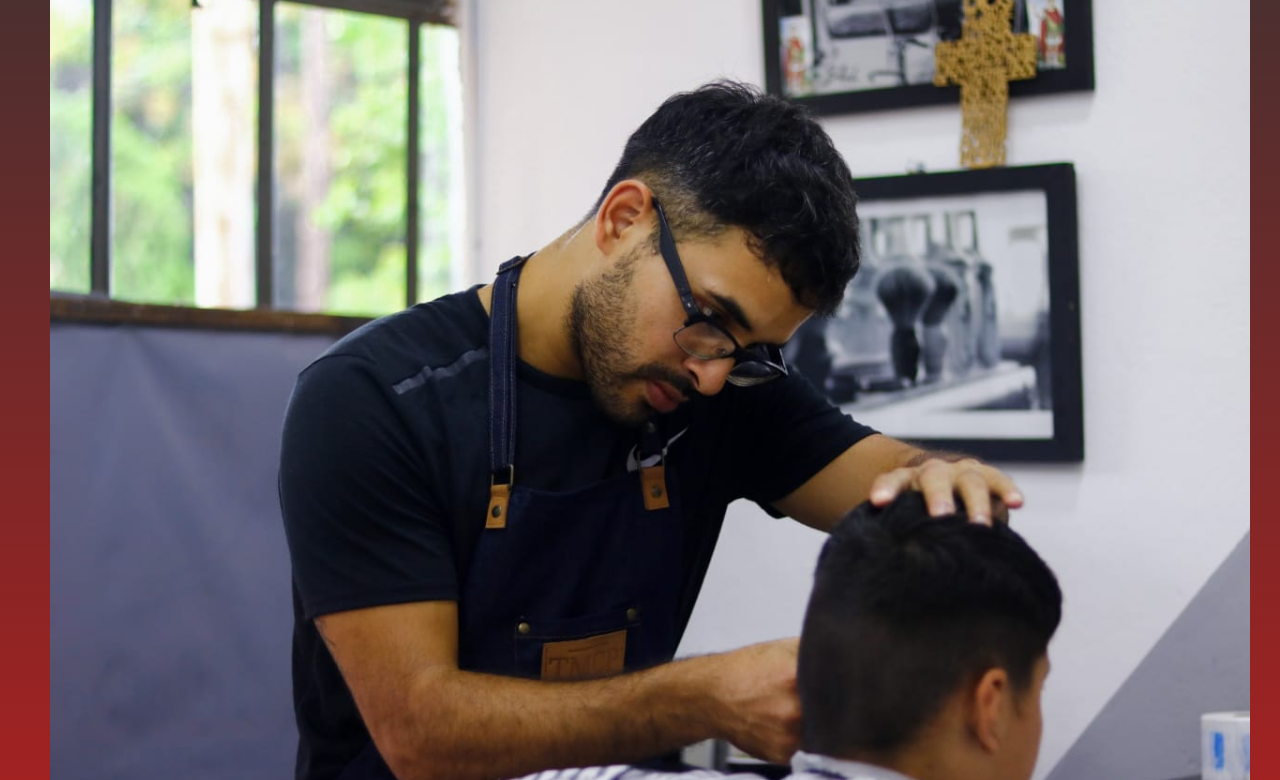
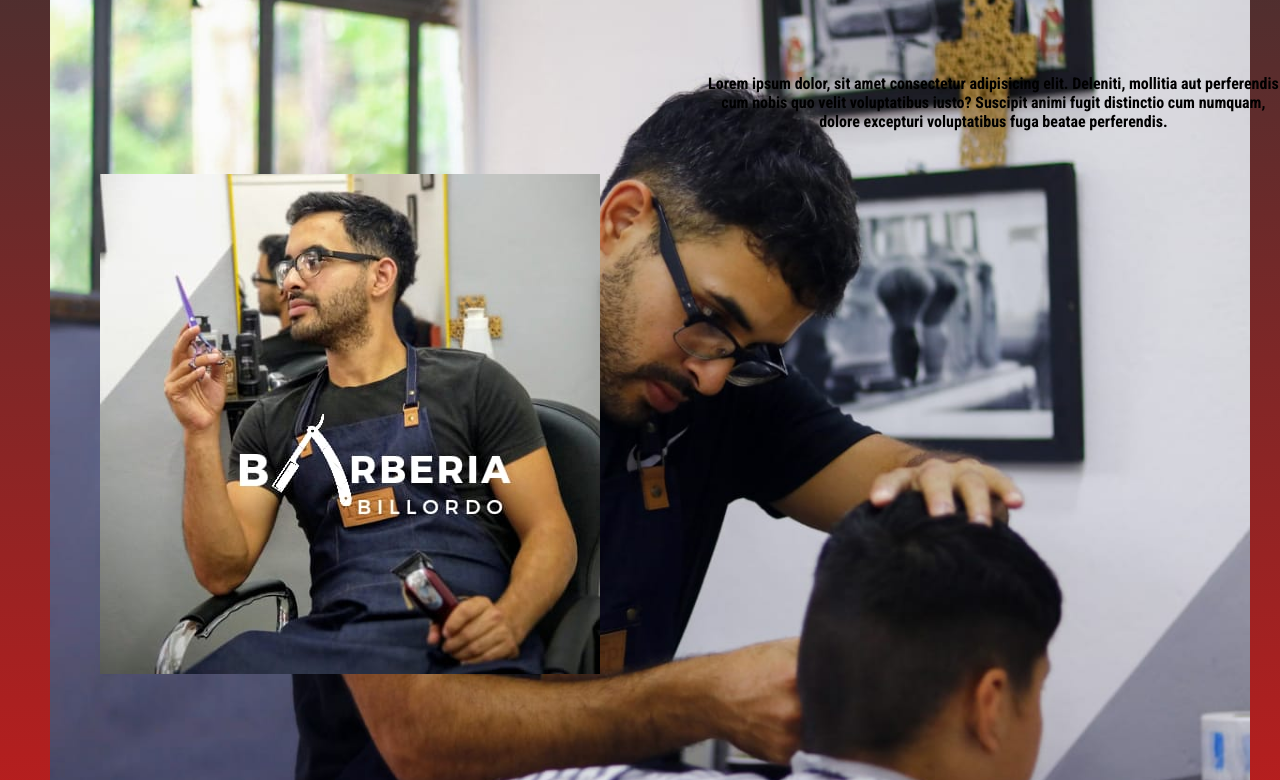
Before and after one commit to elgranmza/preentrega2-faundez-omar, a plain HTML site: page index.html in a window 1280 px wide. Shown: the part 226-1006 px from the top of the page. Drawn offline with Linux system fonts and the light colour scheme.

Commit message:
primeras aplicaciones de greed

```diff
--- a/css/style.css
+++ b/css/style.css
@@ -1,6 +1,7 @@
 *{
     margin: 0;
     padding: 0;
+    box-sizing: border-box;
     list-style: none;
     text-decoration: none;
     border: none;
@@ -11,6 +12,7 @@
     font-family: 'Roboto Condensed', sans-serif;
     text-align: right;
     text-transform: uppercase;
+    gap: 20px;
 }
 
 #inicio_1{
@@ -36,6 +38,12 @@ body{
     background: -webkit-linear-gradient(to top, #dd1818, #333333);  /* Chrome 10-25, Safari 5.1-6 */
     background: linear-gradient(to top, #dd1818, #333333); /* W3C, IE 10+/ Edge, Firefox 16+, Chrome 26+, Opera 12+, Safari 7+ */
 }
+.contenedor-inicio{
+    width: 1300px;
+    height: 300px;
+    display: flex;
+
+}
 /*ACA EMPIEZA LA SECCION DE BANNER DEL INICIO*/
 .banner{
     background-image: url(../img/equipo_matias.jpeg);
@@ -44,6 +52,11 @@ body{
     background-repeat: no-repeat;
     background-size: contain;
     background-position: center;
+}
+.img-pre{
+    width: 1300px;
+    height: 800px;
+    margin: 100px;
 }
 .img_presentacion{
     display:flex;
--- a/index.html
+++ b/index.html
@@ -15,7 +15,7 @@
 </head>
 
 <body>
-    <header>
+    <header class="contenedor-inicio">
         <nav>
             <div class="logo">
                 <img src="img/logo.jpg" alt="logo">
@@ -29,8 +29,10 @@
             </div>
             <div class="banner">
             </div>
+        </nav>
+    </header>
             <main class="img_presentacion">
-                <div class="img_pre">
+                <div class="img-pre">
                     <img src="img/matias.jpeg">
                 </div>
                 <div class="descripcion_inicial">
@@ -39,8 +41,6 @@
                         numquam, dolore excepturi voluptatibus fuga beatae perferendis.</p>
                 </div>
             </main>
-        </nav>
-    </header>
     <footer>
         <div class="piedepagina">
             <p>TODOS LOS DERECHOS RESERVADOS</p>
```
